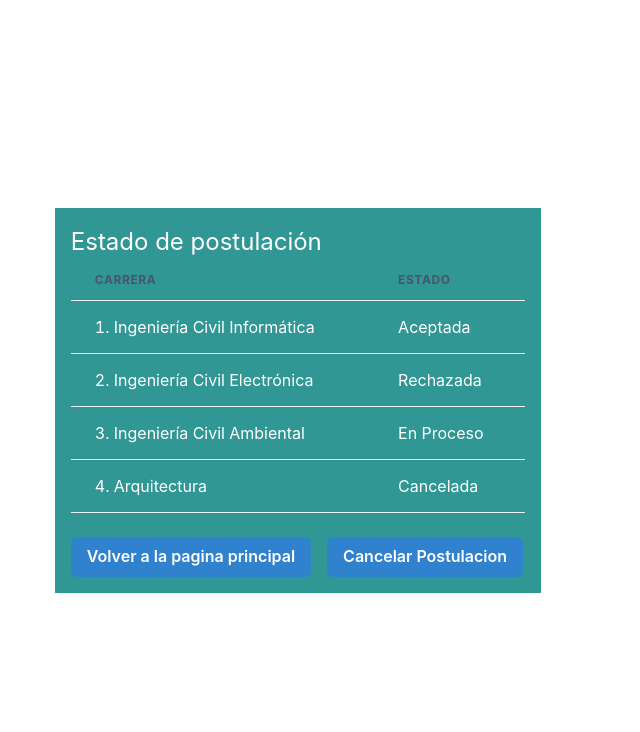
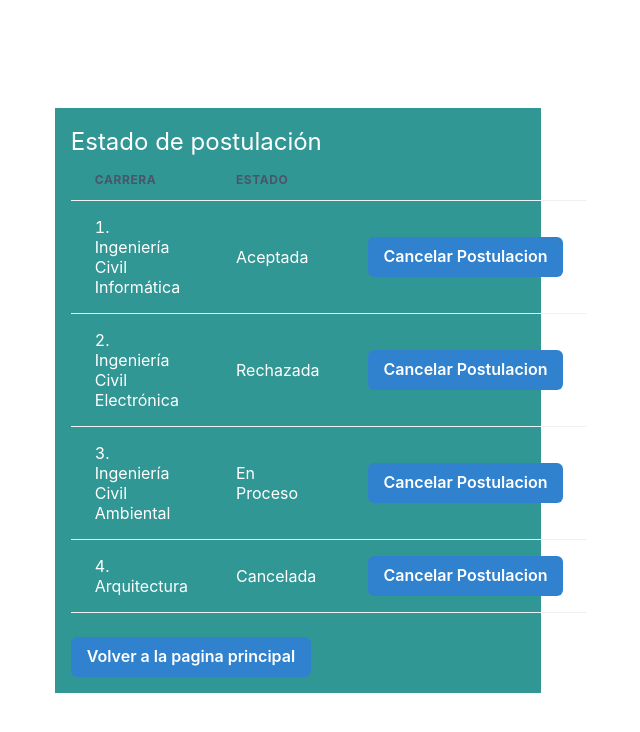
Before and after one commit to Pipe-Cruz/Entrega-2-Proyecto-INF322, a Next.js app: page /estadopostulacion in a window 1280 px wide. Shown: the top 732 px of the page, without its empty margins (342-982 px from the left). Built offline with nearby package versions, Linux system fonts and the light colour scheme.

Commit message:
changes in "estado postulación"

```diff
--- a/pages/estadopostulacion.js
+++ b/pages/estadopostulacion.js
@@ -38,24 +38,37 @@ export default function Home() {
     <Tr>
       <Th>Carrera</Th>
       <Th>Estado</Th>
+      <Th></Th>
     </Tr>
   </Thead>
   <Tbody>
     <Tr>
       <Td>1. Ingeniería Civil Informática</Td>
       <Td>Aceptada</Td>
+      <Td>
+        <Button colorScheme="blue" size="md" onClick={() => router.push("postulacioncancelada")}>Cancelar Postulacion</Button>
+      </Td>
     </Tr>
     <Tr>
       <Td>2. Ingeniería Civil Electrónica</Td>
       <Td>Rechazada</Td>
+      <Td>
+        <Button colorScheme="blue" size="md" onClick={() => router.push("postulacioncancelada")}>Cancelar Postulacion</Button>
+      </Td>
     </Tr>
     <Tr>
       <Td>3. Ingeniería Civil Ambiental</Td>
       <Td>En Proceso</Td>
+      <Td>
+        <Button colorScheme="blue" size="md" onClick={() => router.push("postulacioncancelada")}>Cancelar Postulacion</Button>
+      </Td>
     </Tr>
     <Tr>
       <Td>4. Arquitectura</Td>
       <Td>Cancelada</Td>
+      <Td>
+        <Button colorScheme="blue" size="md" onClick={() => router.push("postulacioncancelada")}>Cancelar Postulacion</Button>
+      </Td>
     </Tr>
   </Tbody>
   <Tfoot>
@@ -65,7 +78,6 @@ export default function Home() {
       <br/>
       <Stack direction="row" spacing={4} align="center">
         <Button colorScheme="blue" size="md" onClick={() => router.push("postulacion")}>Volver a la pagina principal</Button>
-        <Button colorScheme="blue" size="md" onClick={() => router.push("postulacioncancelada")}>Cancelar Postulacion</Button>
       </Stack>
 
         </Box>
```
